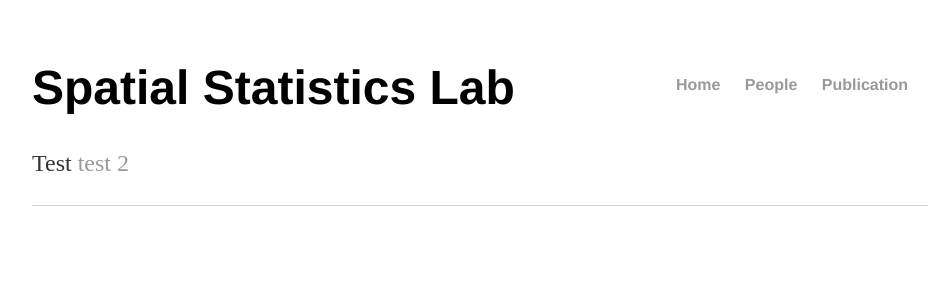
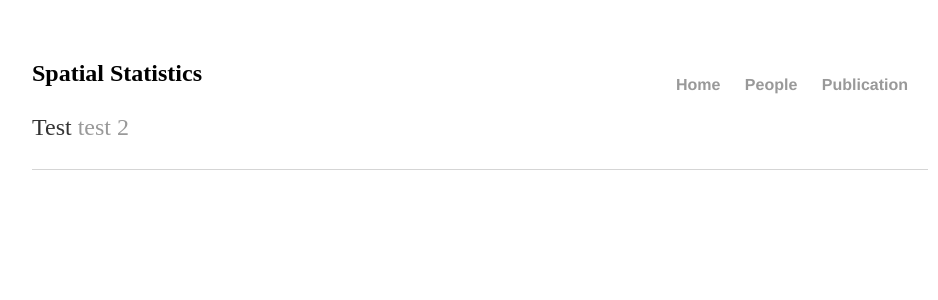
Before and after one commit to starestar/limcstat.github.io, a Jekyll site: the page built from index.html, in a window 1280 px wide. Shown: the top 300 px of the page, without its empty margins (160-1098 px from the left). Built offline with Jekyll 4.4.1, drawn with Linux system fonts in a browser that asks for light colours.

Commit message:
Update index.html

```diff
--- a/index.html
+++ b/index.html
@@ -4,7 +4,8 @@ title: Spatial Statistics Lab
 ---
 <div class="blurb">
 
-	<h1>Spatial Statistics Lab</h1>
+	<h1> </h1>
 
+	<h2> Spatial Statistics </h2>
 	<p>Test <a href="/about">test 2</a></p>
 </div><!-- /.blurb -->
```
